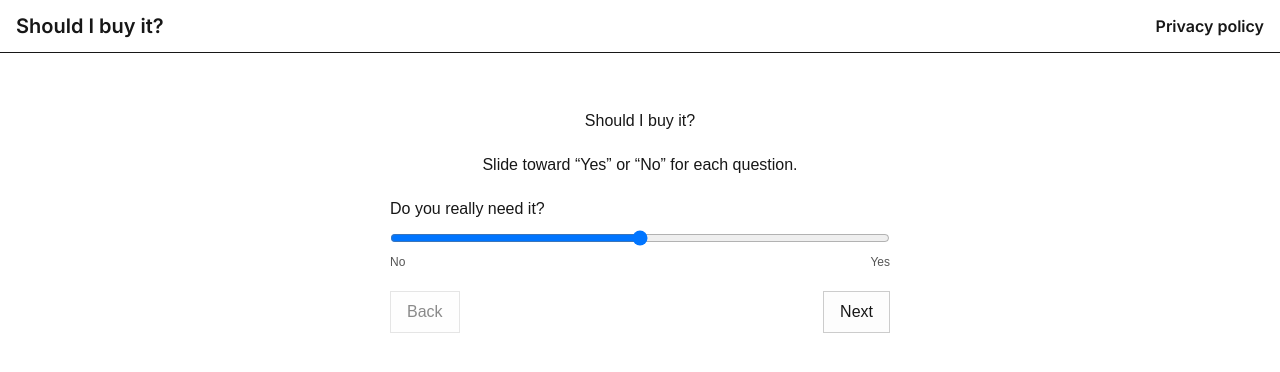
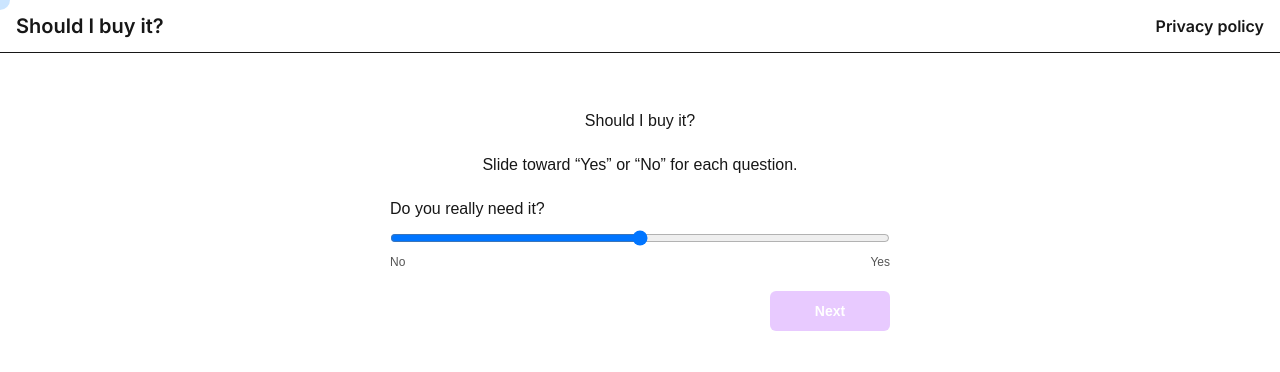
Before and after one commit to AurelioMiranda/Should-I-Buy-It, a Next.js app: page / in a window 1280 px wide. Shown: the top 372 px of the page. Built offline with nearby package versions, Linux system fonts and the light colour scheme.

Commit message:
Cursor, background and button animations

```diff
--- a/package.json
+++ b/package.json
@@ -13,6 +13,7 @@
     "@emotion/styled": "^11.14.0",
     "@mui/icons-material": "^7.1.1",
     "@mui/material": "^7.1.1",
+    "motion": "^12.18.1",
     "next": "15.3.3",
     "react": "^19.0.0",
     "react-dom": "^19.0.0"
--- a/src/app/layout.tsx
+++ b/src/app/layout.tsx
@@ -2,6 +2,8 @@ import './globals.css'
 import type { Metadata } from 'next'
 import { Inter } from 'next/font/google'
 import Navbar from '@/components/Navbar'
+import CursorMotion from '@/components/CursorMotion'
+import BackgroundMotion from '@/components/BackgroundMotion'
 
 const inter = Inter({ subsets: ['latin'] })
 
@@ -19,6 +21,8 @@ export default function RootLayout({
     <html lang="en">
       <body className={inter.className}>
         <Navbar />
+        <CursorMotion />
+        <BackgroundMotion />
         <main className="p-6">{children}</main>
       </body>
     </html>
--- a/src/app/page.tsx
+++ b/src/app/page.tsx
@@ -1,6 +1,8 @@
 'use client'
 
-import { useState } from 'react'
+import { animate, motion, useMotionValue, useTransform } from "motion/react"
+import DynamicButton from '@/components/DynamicButton'
+import { useEffect, useState } from 'react'
 
 const questions = [
   { id: 1, text: 'Do you really need it?' },
@@ -16,6 +18,19 @@ export default function Home() {
   const [answers, setAnswers] = useState<number[]>(Array(questions.length).fill(50))
   const [currentIndex, setCurrentIndex] = useState(0)
   const [submitted, setSubmitted] = useState(false)
+  const count = useMotionValue(0)
+  const rounded = useTransform(() => Math.round(count.get()))
+
+  useEffect(() => {
+    if (submitted) {
+      countToValue(Math.round((total / maxTotal) * 100))
+    }
+  }, [submitted])
+
+  const countToValue = (value: number) => {
+      const controls = animate(count, value, { duration: 5 })
+      return () => controls.stop()
+  }
 
   const handleChange = (value: number) => {
     const newAnswers = [...answers]
@@ -50,13 +65,17 @@ export default function Home() {
 
   if (submitted) {
     return (
-      <div style={{ maxWidth: 500, margin: '2rem auto', fontFamily: 'Arial, sans-serif', textAlign: 'center' }}>
-        <h1>Result:</h1>
-        <br/>
+      <div style={{
+        maxWidth: 500, margin: '2rem auto', fontFamily: 'Arial, sans-serif', textAlign: 'center',
+        display: 'flex', alignItems: 'center', flexDirection: 'column'
+      }}>
+        <h1>Results</h1>
+        <br />
         <p>
-          Your total score is <strong>{total}</strong> out of {maxTotal}
+          Your final score is
         </p>
-        <br/>
+        <motion.pre style={text}>{rounded}</motion.pre>
+        <br />
         <p>
           {total >= 75 * questions.length
             ? 'Yes, it seems worth it!'
@@ -64,10 +83,8 @@ export default function Home() {
               ? 'Maybe. Think a bit more.'
               : 'No, probably not a good idea.'}
         </p>
-        <br/>
-        <button onClick={handleReset} style={{ padding: '0.5rem 1rem' }}>
-          Redo quiz
-        </button>
+        <br />
+        <DynamicButton text="Redo quiz" onClick={handleReset} />
       </div>
     )
   }
@@ -78,6 +95,14 @@ export default function Home() {
       <p style={{ textAlign: 'center', marginBottom: '20px' }}>Slide toward “Yes” or “No” for each question.</p>
 
       <div style={{ marginBottom: 20 }}>
+        <motion.div
+          key={questions[currentIndex].id}
+          initial={{ opacity: 0, scale: 0.9 }}
+          animate={{ opacity: 1, scale: 1 }}
+          transition={{
+            duration: 0.4,
+            scale: { type: "spring", duration: 0.4, bounce: 0.2 },
+          }}>
           <label style={{ display: 'block', marginBottom: 8 }}>{questions[currentIndex].text}</label>
           <input
             type="range"
@@ -91,23 +116,26 @@ export default function Home() {
             <span>No</span>
             <span>Yes</span>
           </div>
+        </motion.div>
       </div>
 
       <div style={{ display: 'flex', justifyContent: 'space-between' }}>
-        <button onClick={goBack} disabled={currentIndex === 0} style={{ padding: '0.5rem 1rem' }}>
-          Back
-        </button>
+        {currentIndex !== 0 ?
+          (<DynamicButton text="Back" onClick={goBack} />) :
+          (<div></div>)
+        }
 
         {currentIndex === questions.length - 1 ? (
-          <button onClick={handleSubmit} style={{ padding: '0.5rem 1rem' }}>
-            Get Recommendation
-          </button>
+          <DynamicButton text="See Results" onClick={handleSubmit} />
         ) : (
-          <button onClick={goNext} style={{ padding: '0.5rem 1rem' }}>
-            Next
-          </button>
+          <DynamicButton text="Next" onClick={goNext} />
         )}
       </div>
     </div>
   )
 }
+
+const text = {
+  fontSize: 64,
+  color: "#8df0cc",
+}
--- /dev/null
+++ b/src/components/BackgroundMotion.tsx
@@ -0,0 +1,121 @@
+'use client'
+import * as motion from 'motion/react-client'
+import { useEffect, useState, useRef } from 'react'
+
+type Particle = {
+  id: number
+  baseX: number
+  baseY: number
+  scale: number
+  delay: number
+  duration: number
+}
+
+const randomPercent = () => Math.random() * 100
+const randomBetween = (min: number, max: number) =>
+  Math.random() * (max - min) + min
+
+const DRIFT_RANGE = 10 // pixels for smooth drift
+const MOVE_RANGE = 5 // % range to move base position on each update
+
+export default function BackgroundMotion() {
+  const [particles, setParticles] = useState<Particle[]>([])
+
+  const timersRef = useRef<Map<number, NodeJS.Timeout>>(new Map())
+
+  useEffect(() => {
+    const initialParticles = Array.from({ length: 20 }).map((_, i) => ({
+      id: i,
+      baseX: randomPercent(),
+      baseY: randomPercent(),
+      scale: randomBetween(0.5, 1.2),
+      delay: randomBetween(0, 10),
+      duration: randomBetween(8, 15),
+    }))
+    setParticles(initialParticles)
+  }, [])
+
+  useEffect(() => {
+    if (particles.length === 0) return
+
+    // for each particle a timer updates their position independently
+    particles.forEach((particle) => {
+      const updatePosition = () => {
+        setParticles((prev) =>
+          prev.map((p) =>
+            p.id === particle.id
+              ? {
+                  ...p,
+                  baseX: Math.min(100, Math.max(0, p.baseX + randomBetween(-MOVE_RANGE, MOVE_RANGE))),
+                  baseY: Math.min(100, Math.max(0, p.baseY + randomBetween(-MOVE_RANGE, MOVE_RANGE))),
+                }
+              : p
+          )
+        )
+        // next update with random delay
+        const nextDelay = randomBetween(5000, 15000)
+        timersRef.current.set(
+          particle.id,
+          setTimeout(updatePosition, nextDelay)
+        )
+      }
+
+      // first update timer with random delay
+      const initialDelay = randomBetween(0, 15000)
+      timersRef.current.set(
+        particle.id,
+        setTimeout(updatePosition, initialDelay)
+      )
+    })
+
+    return () => {
+      timersRef.current.forEach((timer) => clearTimeout(timer))
+      timersRef.current.clear()
+    }
+  }, [particles.length])
+
+  if (particles.length === 0) return null
+
+  return (
+    <div className="absolute inset-0 -z-10 overflow-hidden" style={{ top: 0, left: 0 }}>
+      {particles.map(({ id, baseX, baseY, scale, delay, duration }) => (
+        <motion.div
+          key={id}
+          className="absolute w-2 h-2 bg-white/20 rounded-full"
+          style={{
+            top: `${baseY}%`,
+            left: `${baseX}%`,
+            scale,
+          }}
+          initial={{ opacity: 0 }}
+          animate={{
+            opacity: [0, 0.3, 0],
+            x: [-DRIFT_RANGE, DRIFT_RANGE, -DRIFT_RANGE],
+            y: [-DRIFT_RANGE, DRIFT_RANGE, -DRIFT_RANGE],
+          }}
+          transition={{
+            opacity: {
+              duration: duration / 2,
+              repeat: Infinity,
+              repeatType: 'mirror',
+              ease: 'easeInOut',
+              delay,
+            },
+            x: {
+              duration,
+              repeat: Infinity,
+              ease: 'easeInOut',
+              delay,
+            },
+            y: {
+              duration,
+              repeat: Infinity,
+              ease: 'easeInOut',
+              delay,
+            },
+          }}
+        />
+      ))}
+    </div>
+  )
+}
--- /dev/null
+++ b/src/components/CursorMotion.tsx
@@ -0,0 +1,54 @@
+'use client'
+
+import * as motion from "motion/react-client";
+import { useEffect, useState } from 'react'
+
+export default function CursorMotion() {
+    const [position, setPosition] = useState({ x: 0, y: 0 })
+    const [isPointerCursor, setIsPointerCursor] = useState(false)
+
+    useEffect(() => {
+        const handleMouseMove = (e: MouseEvent) => {
+            setPosition({ x: e.clientX, y: e.clientY })
+
+            const element = e.target as HTMLElement
+            const computedCursor = getComputedStyle(element).cursor
+            setIsPointerCursor(computedCursor === 'pointer')
+
+            if (computedCursor === 'pointer') { //TODO: fix this if possible
+                document.body.style.cursor = 'none'
+            } else {
+                document.body.style.cursor = ''
+            }
+        }
+
+        window.addEventListener('mousemove', handleMouseMove)
+        return () => window.removeEventListener('mousemove', handleMouseMove)
+    }, [])
+
+    return (
+        <motion.div
+            style={{
+                position: 'fixed',
+                top: 0,
+                left: 0,
+                width: 20,
+                height: 20,
+                borderRadius: '50%',
+                backgroundColor: "rgba(30, 143, 255, 0.23)",
+                pointerEvents: 'none',
+                zIndex: 9999,
+            }}
+            animate={{
+                x: position.x - 10,
+                y: position.y - 10,
+                scale: isPointerCursor ? 2 : 1,
+            }}
+            transition={{
+                type: 'spring',
+                stiffness: 500,
+                damping: 30,
+            }}
+        />
+    )
+}
--- /dev/null
+++ b/src/components/DynamicButton.tsx
@@ -0,0 +1,54 @@
+import * as motion from "motion/react-client";
+
+type DynamicButtonProps = {
+    text: string;
+    onClick: () => void;
+};
+
+export default function DynamicButton({ text, onClick }: DynamicButtonProps) {
+    return (
+        <motion.div
+            initial={{ opacity: 0, scale: 0 }}
+            animate={{ opacity: 1, scale: 1 }}
+            exit={{ opacity: 0, scale: 0 }}
+            transition={{
+                duration: 0.4,
+                scale: { type: "spring", visualDuration: 0.4, bounce: 0.5 },
+            }}
+            whileHover={{ scale: 1.1 }}
+            whileTap={{ scale: 0.95 }}
+            style={box}
+            onClick={onClick}
+            role="button"
+            tabIndex={0}
+            onKeyDown={(e) => {
+                if (e.key === "Enter" || e.key === " ") onClick();
+            }}
+        >
+            <span style={label}>{text}</span>
+        </motion.div>
+    );
+}
+
+/**
+ * ==============   Styles   ================
+ */
+
+const box: React.CSSProperties = {
+    width: 120,
+    height: 40,
+    backgroundColor: "rgba(152, 17, 255, 0.22)",
+    borderRadius: 6,
+    display: "flex",
+    alignItems: "center",
+    justifyContent: "center",
+    cursor: "pointer",
+    userSelect: "none",
+};
+
+const label: React.CSSProperties = {
+    color: "#ffffff",
+    fontWeight: "bold",
+    fontSize: 14,
+    textAlign: 'center'
+};
```
Also changed, not shown: 1 other file (tests, documents, lock files or other folders). Lines whose indentation alone changed are shown as unchanged.
